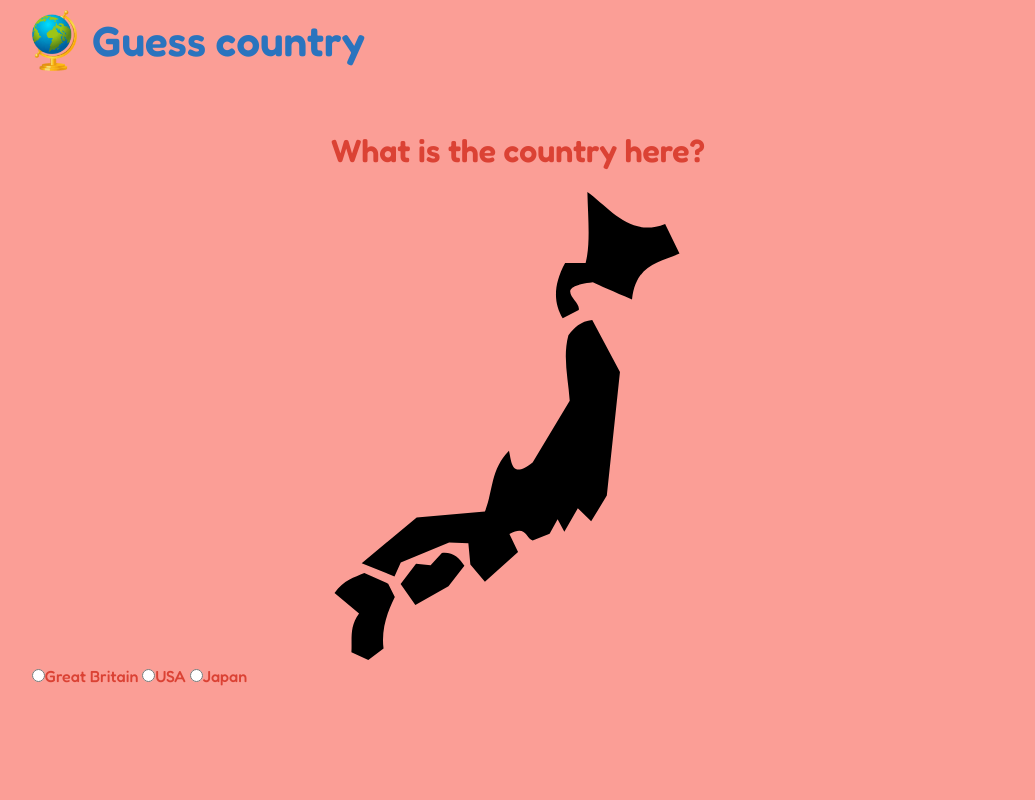
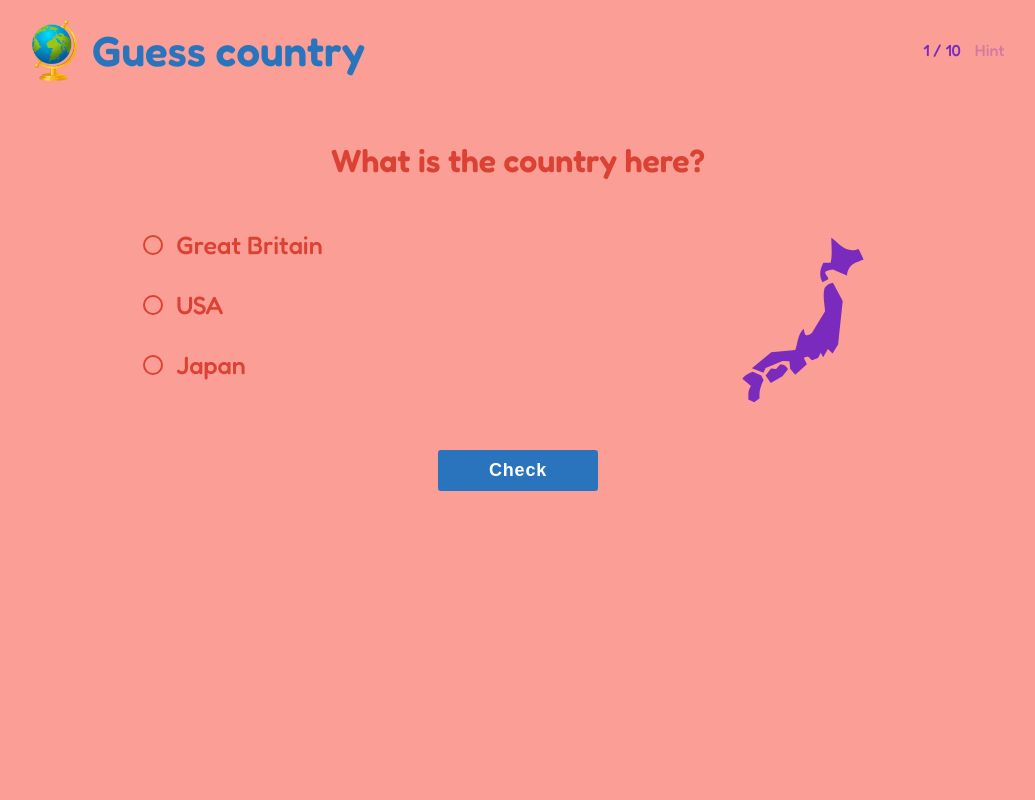
Before and after one commit to vitaliyhtml5/guesscountry, a PHP site: page / in a window 1280 px wide. Shown: the whole page, without its empty margins (122-1157 px from the left). Run offline with PHP 8.4, Linux system fonts and the light colour scheme.

Commit message:
html/css for quiz main

```diff
--- a/index.html
+++ b/index.html
@@ -13,6 +13,10 @@
             <div class="header-wrap">
                 <img src="img/logo.png" alt="Guess country logo">
                 <h1>Guess country</h1>
+                <div class="utility-wrap">
+                    <span class="counter">1 / 10</span>
+                    <span class="hint">Hint<span>Asia</span></span>
+                </div>
             </div>
         </div>
     </header>
@@ -21,11 +25,14 @@
             <div class="content-wrap">
                 <h2>What is the country here?</h2>
                 <div class="quiz-wrap">
-                    <label><input type="radio"><span></span>Great Britain</label>
-                    <label><input type="radio"><span></span>USA</label>
-                    <label><input type="radio"><span></span>Japan</label>
+                    <form>
+                        <label><input type="radio" name="country"><span></span>Great Britain</label>
+                        <label><input type="radio" name="country"><span></span>USA</label>
+                        <label><input type="radio" name="country"><span></span>Japan</label>
+                    </form>
                     <img src="img/country/1.svg">
                 </div>
+                <button class="check-btn">Check</button>
             </div>
         </div>
     </main>
--- a/style.css
+++ b/style.css
@@ -7,12 +7,33 @@
     outline: none;
 }
 body {
+    min-height: 100vh;
     color: #db4234;
     font-family: 'Fredoka', Arial, sans-serif;
     background-color: #fb9e96;
 }
 ul li {
     list-style-type: none;
+}
+button {
+    display: block;
+    width: 160px;
+    padding: 10px;
+    border: none;
+    border-radius: 3px;
+    color: #fff;
+    font-size: 18px;
+    font-weight: 600;
+    letter-spacing: 0.8px;
+    background-color: #2a74be;
+    transition: .4s;
+    cursor: pointer;
+}
+button:hover {
+    background-color: #2a6aaa;
+}
+button:active {
+    background-color: #26609b;
 }
 .container {
     max-width: 993px;
@@ -24,6 +45,7 @@ ul li {
 .header-wrap {
     display: flex;
     align-items: center;
+    padding-top: 10px;
 }
 .header-wrap img {
     width: 45px;
@@ -32,6 +54,38 @@ ul li {
 .header-wrap h1 {
     color: #2a74be;
     font-size: 42px;
+}
+.utility-wrap {
+    margin-left: auto;
+    color: #7b2abe;
+}
+.hint {
+    position: relative;
+    margin-left: 10px;
+    color: #7b2abe;
+    opacity: 0.3;
+    text-align: center;
+    transition: .4s;
+    cursor: pointer;
+}
+.hint span {
+    position: absolute;
+    bottom: -130%;
+    right: 0;
+    display: none;
+    min-width: 90px;
+    padding: 2px 5px;
+    border-radius: 3px;
+    color: #2a74be;
+    font-size: 18px;
+    background-color: #faebeb;
+    cursor: default !important;
+}
+.hint:hover>span {
+    display: block;
+}
+.hint:hover {
+    opacity: 1;
 }
 
 /* Quiz */
@@ -42,3 +96,53 @@ ul li {
     font-size: 32px;
     text-align: center;
 }
+.quiz-wrap {
+    display: flex;
+    justify-content: space-between;
+    width: 750px;
+    margin: 50px auto 0;
+}
+.quiz-wrap form {
+    display: flex;
+    flex-direction: column;
+}
+.quiz-wrap label {
+    position: relative;
+    margin-bottom: 30px;
+    padding-left: 20px;
+    font-size: 25px;
+    cursor: pointer;
+}
+.quiz-wrap label::before {
+    position: absolute;
+    content: '';
+    top: 50%;
+    left: 0;
+    width: 16px;
+    height: 16px;
+    border: 2px solid #db4234;
+    border-radius: 50%;
+    transform: translateY(-50%);
+}
+.quiz-wrap input:checked+span {
+    position: absolute;
+    top: 50%;
+    left: 6px;
+    width: 8px;
+    height: 8px;
+    border-radius: 50%;
+    background-color: #db4234;
+    transform: translateY(-50%);
+}
+.quiz-wrap input {
+    visibility: hidden;
+}
+.quiz-wrap label:last-child {
+    margin-bottom: 0;
+}
+.quiz-wrap img {
+    height: 180px;
+}
+.check-btn {
+    margin: 40px auto;
+}
```
Also changed, not shown: plan.txt (added, +7 -0 lines), img/country/1.svg.
